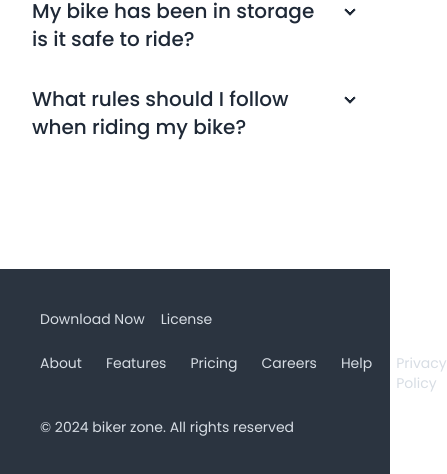
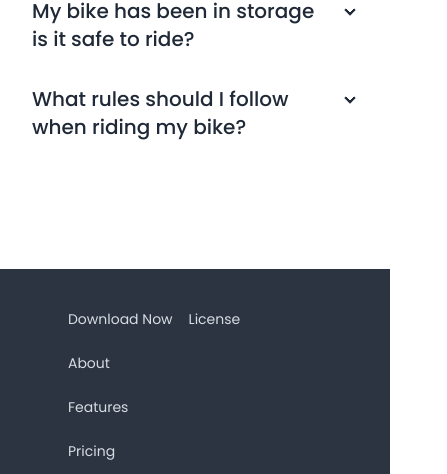
Before and after one commit to NhsTarek/biker-zone, a plain HTML site: page index.html in a window 390 px wide. Shown: the part 5037-5511 px from the top of the page, 447 px wide, since content can reach past the window. Drawn offline with nearby package versions, Linux system fonts and the light colour scheme.

Commit message:
footer responsiveness fixed

```diff
--- a/index.html
+++ b/index.html
@@ -385,7 +385,7 @@
           <h6>Download Now</h6>
           <h6>License</h6>
         </div>
-        <div class="flex gap-6 mt-6 mb-6">
+        <div class="flex flex-col md:flex-row lg:flex-row gap-6 mt-6 mb-6">
           <h6>About</h6>
           <h6>Features</h6>
           <h6>Pricing</h6>
```
